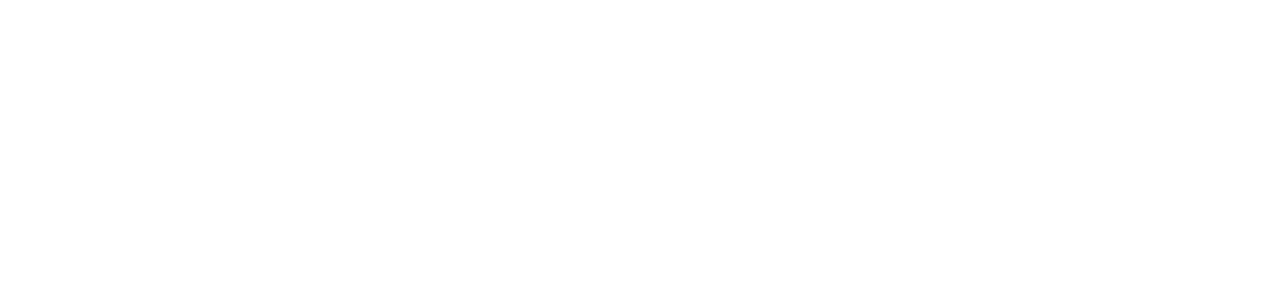
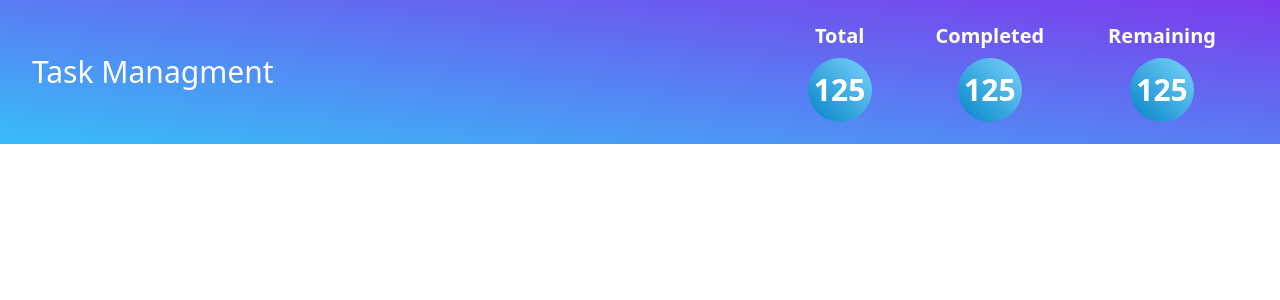
Before and after one commit to MahdiMajdian/UserTaskManager-React, a React (Create React App) app: page / in a window 1280 px wide. Shown: the top 300 px of the page. Built offline with nearby package versions, Linux system fonts and the light colour scheme.

Commit message:
header section created

```diff
--- a/src/App.tsx
+++ b/src/App.tsx
@@ -1,7 +1,47 @@
 import React from "react"
 
 function App() {
-	return <div></div>
+	return (
+		<>
+			<header className="w-full flex items-center justify-between h-36 bg-gradient-to-tr from-sky-400 to-purple-600 ">
+				<h1 className="font-medium text-white text-3xl p-8">
+					Task Managment
+				</h1>
+				<div className="flex gap-16 px-16">
+					<div className="flex flex-col items-center gap-2">
+						<p className="text-white font-semibold text-xl">
+							Total
+						</p>
+						<div className="rounded-full w-16 h-16 flex items-center justify-center bg-gradient-to-tr from-sky-600 to-sky-300">
+							<p className="text-white font-bold text-3xl ">
+								125
+							</p>
+						</div>
+					</div>
+					<div className="flex flex-col items-center gap-2">
+						<p className="text-white font-semibold text-xl">
+							Completed
+						</p>
+						<div className="rounded-full w-16 h-16 flex items-center justify-center bg-gradient-to-tr from-sky-600 to-sky-300">
+							<p className="text-white font-bold text-3xl ">
+								125
+							</p>
+						</div>
+					</div>
+					<div className="flex flex-col items-center gap-2">
+						<p className="text-white font-semibold text-xl">
+							Remaining
+						</p>
+						<div className="rounded-full w-16 h-16 flex items-center justify-center bg-gradient-to-tr from-sky-600 to-sky-300">
+							<p className="text-white font-bold text-3xl ">
+								125
+							</p>
+						</div>
+					</div>
+				</div>
+			</header>
+		</>
+	)
 }
 
 export default App
```
Also changed, not shown: 1 other file (tests, documents, lock files or other folders).
